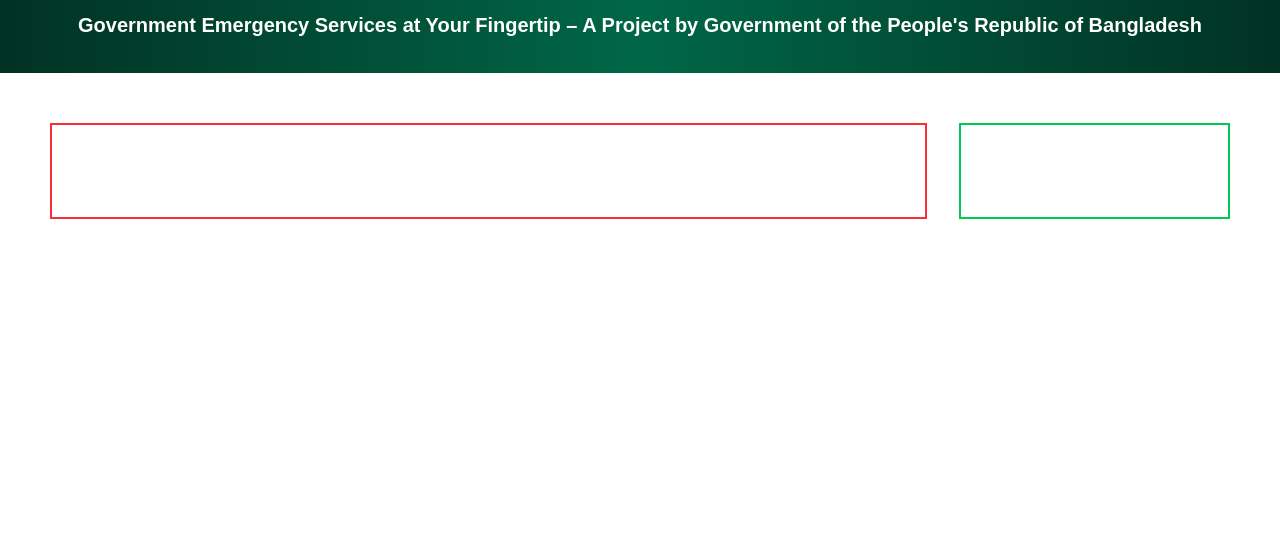
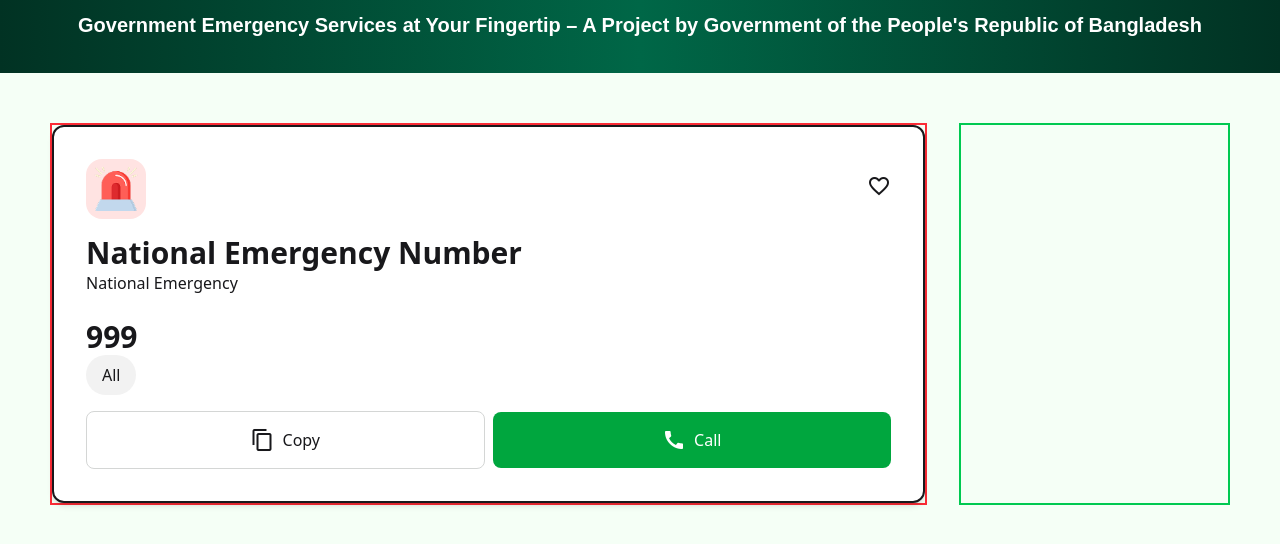
Before and after one commit to rht789/assignment5, a plain HTML site: page index.html in a window 1280 px wide. Shown: the part 294-838 px from the top of the page. Before the commit the page ends 800 px from the top, so only its background shows below. Drawn offline with nearby package versions, Linux system fonts and the light colour scheme; a web font is replaced by a local one.

Commit message:
Added the card structure

```diff
--- a/index.html
+++ b/index.html
@@ -20,6 +20,12 @@
       integrity="sha512-DxV+EoADOkOygM4IR9yXP8Sb2qwgidEmeqAEmDKIOfPRQZOWbXCzLC6vjbZyy0vPisbH2SyW27+ddLVCN+OMzQ=="
       crossorigin="anonymous"
       referrerpolicy="no-referrer"
+    />
+
+    <!-- google fonts icons -->
+    <link
+      href="https://fonts.googleapis.com/icon?family=Material+Icons"
+      rel="stylesheet"
     />
     <script src="./js/script.js"></script>
   </head>
@@ -82,19 +88,44 @@
         </p>
       </div>
     </div>
-        <!-- main container -->
-    <div class="bg-[##f5fff6] p-[50px]">
+    <!-- main container -->
+    <div class="bg-[#f5fff6] p-[50px]">
       <div class="grid grid-cols-4 gap-8">
         <!-- cards container -->
-         <div class="col-span-3 border-2 border-red-500 h-24">
+        <div class="col-span-3 border-2 border-red-500">
+          <!-- cards -->
+          <div class="">
+            <div class="p-8 bg-white rounded-xl shadow-md border-2">
+              <div class="flex items-center justify-between mb-4">
+                <div class="w-[60px] bg-[#ffe3e2] p-2 rounded-2xl">
+                  <img src="./assets/emergency.png" alt="" />
+                </div>
+                <div>
+                  <span class="material-icons"> favorite_border </span>
+                </div>
+              </div>
+              <div>
+                <h1 class="text-3xl font-bold">National Emergency Number</h1>
+                <p>National Emergency</p>
 
-         </div>
-         <!-- call history section -->
-          <div class="border-2 border-green-500 h-24">
-
+                <h1 class="text-3xl font-bold mt-6">999</h1>
+                <div class="bg-[#f2f2f2] py-2 px-4 w-[50px] rounded-full">All</div>
+              </div>
+              <!-- buttons -->
+              <div class="flex items-center justify-between mt-4 gap-2">
+                <button class="flex items-center justify-center gap-2 border-1 border-[#d4d6d5] p-4 rounded-lg w-[50%] ">
+                  <span class="material-icons"> content_copy </span> Copy
+                </button>
+                <button class="flex items-center justify-center gap-2 bg-[#00A63E] text-white p-4 rounded-lg w-[50%]">
+                  <span class="material-icons"> call </span> Call
+                </button>
+              </div>
+            </div>
           </div>
+        </div>
+        <!-- call history section -->
+        <div class="border-2 border-green-500"></div>
       </div>
-
     </div>
   </main>
   <body></body>
```
